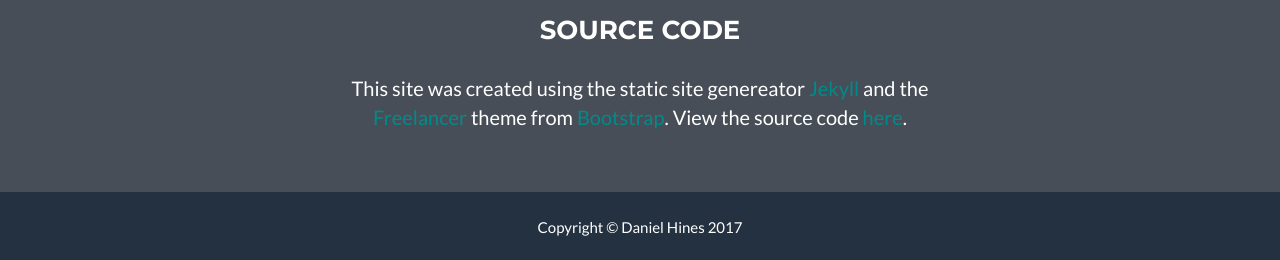
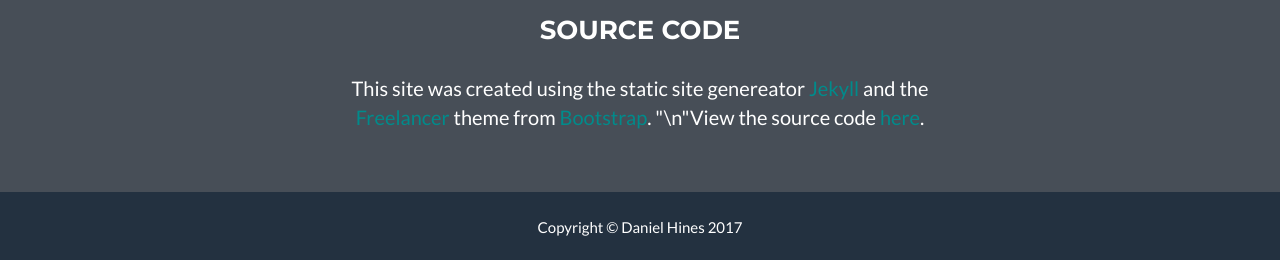
Before and after one commit to danielchines/danielchines.github.io, a Jekyll site: the page built from index.html, in a window 1280 px wide and 900 px high, scrolled down 2864 px. Shown: the part 637-897 px from the top of the window. Built offline with Jekyll 4.4.1, drawn with Linux system fonts in a browser that asks for light colours.

```diff
--- a/_config.yml
+++ b/_config.yml
@@ -52,7 +52,7 @@ credits: |
   This site was created using the
   static site genereator <a href="https://jekyllrb.com/">Jekyll</a> and
   the <a href="https://startbootstrap.com/template-overviews/freelancer/">Freelancer</a> theme from <a href="http://startbootstrap.com">Bootstrap</a>.
-  View the source code <a href="https://github.com/danielchines/danielchines.github.io">here</a>.
+  "\n"View the source code <a href="https://github.com/danielchines/danielchines.github.io">here</a>.
 
 # Build settings
 markdown: kramdown
```
